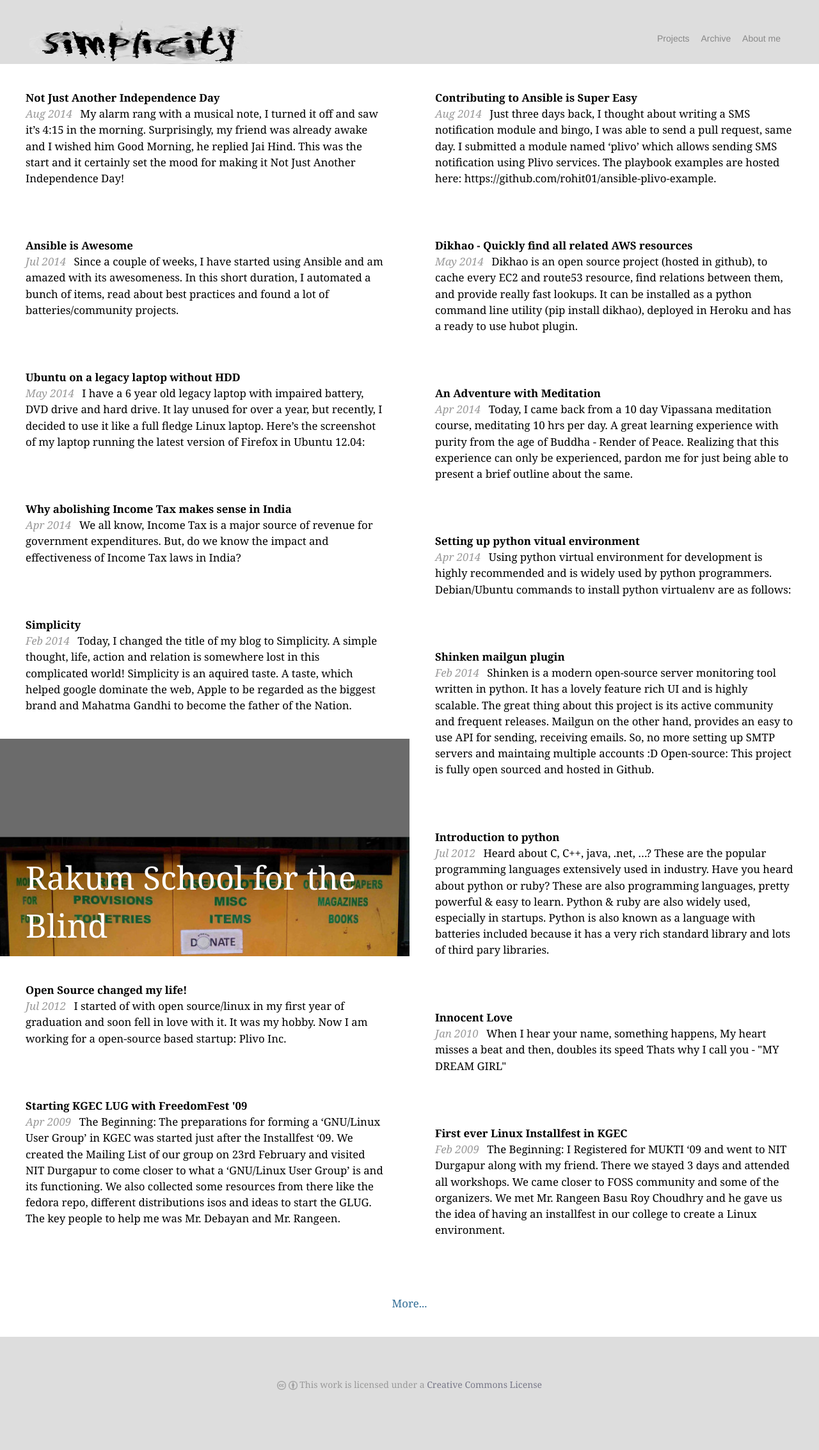
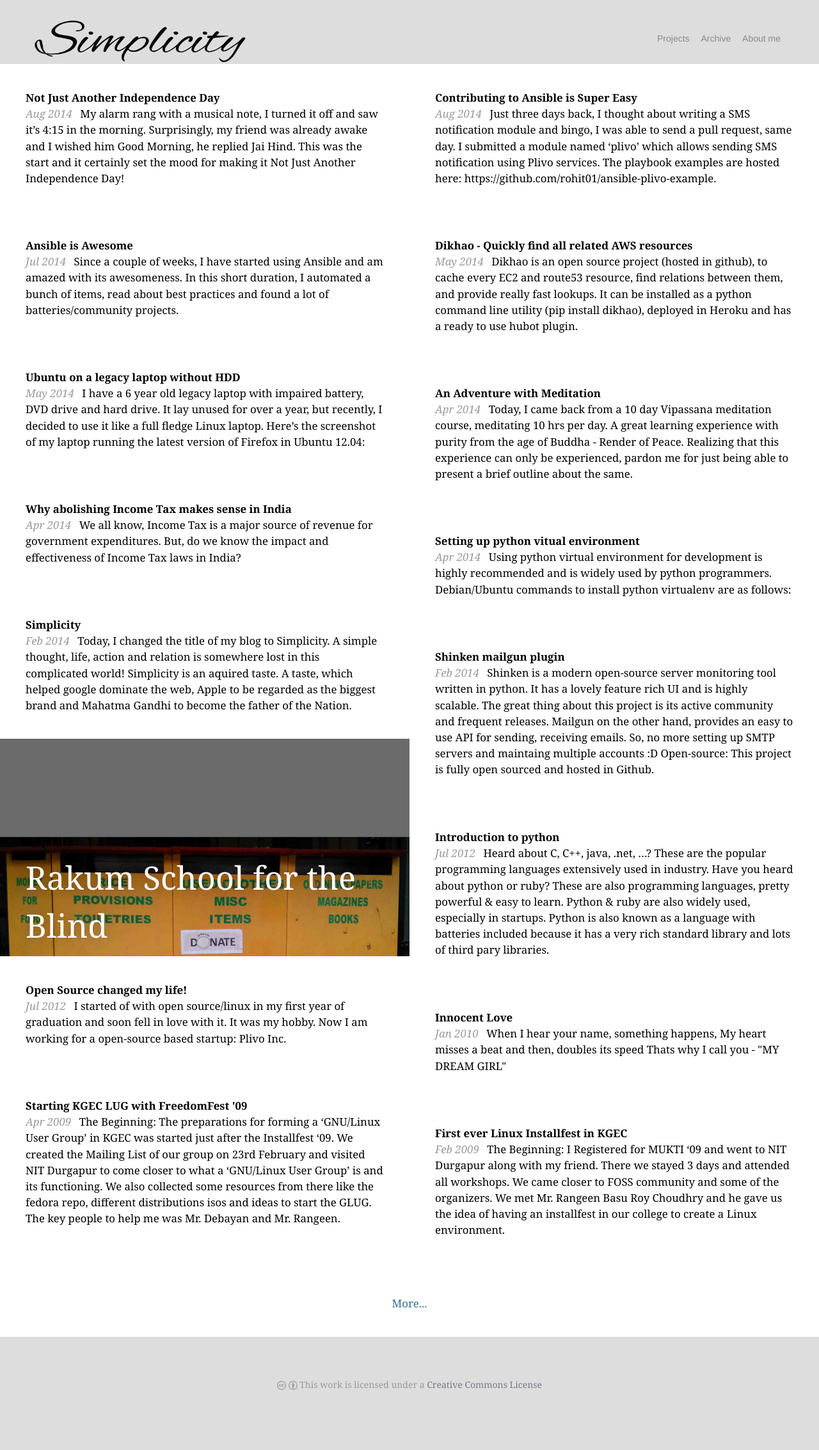
Before and after one commit to rohit01/blog_backup, a Jekyll site: the page built from index.html, in a window 1280 px wide. Shown: the whole page at 64% size. Built offline with Jekyll 4.4.1, drawn with Linux system fonts in a browser that asks for light colours; some web fonts are replaced; Markdown is read by kramdown in place of the engine named in the settings.

Commit message:
Added new logo

```diff
--- a/_layouts/barebones.html
+++ b/_layouts/barebones.html
@@ -4,7 +4,7 @@
     <meta charset="utf-8">
     <meta http-equiv="Content-Type" content="text/html; charset=utf-8">
     <title>{{ page.title }}</title>
-    <link rel="shortcut icon" href="/res/logo.png">
+    <link rel="shortcut icon" href="/res/simplicity.png">
     <style type="text/css" media="screen">
       body {
         background:white; color:#020202;
--- a/_layouts/default.html
+++ b/_layouts/default.html
@@ -76,7 +76,7 @@
     <div id="fb-root"></div><script></script>
     <iframe id="sidebar"></iframe>
     <header>
-      <h1 class="logo" onclick="document.location.href='/';"><a href="/"><img src="/res/logo.png" width="350" height="70" alt="rohit.io"></a></h1>
+      <h1 class="logo" onclick="document.location.href='/';"><a href="/"><img src="/res/simplicity.png" width="350" height="70" alt="rohit.io"></a></h1>
       <ul class="navigation">
         <li><a href="https://github.com/rohit01?tab=repositories">Projects</a></li>
         <li><a href="/archive/"{% if page.url contains "/archive/" %}class="active"{% endif %} title="Archived articles">Archive</a></li>
```
Also changed, not shown: res/logo.png (deleted), res/simplicity.png (added).
